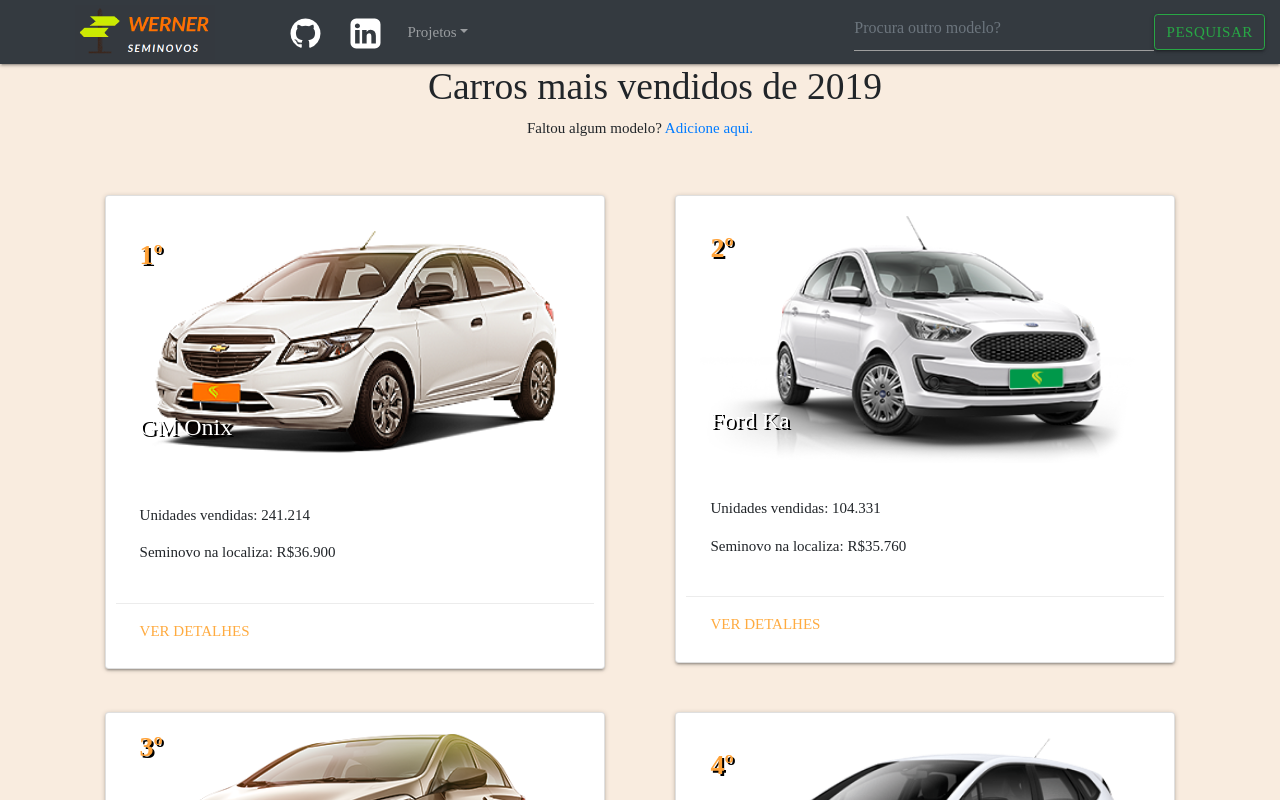
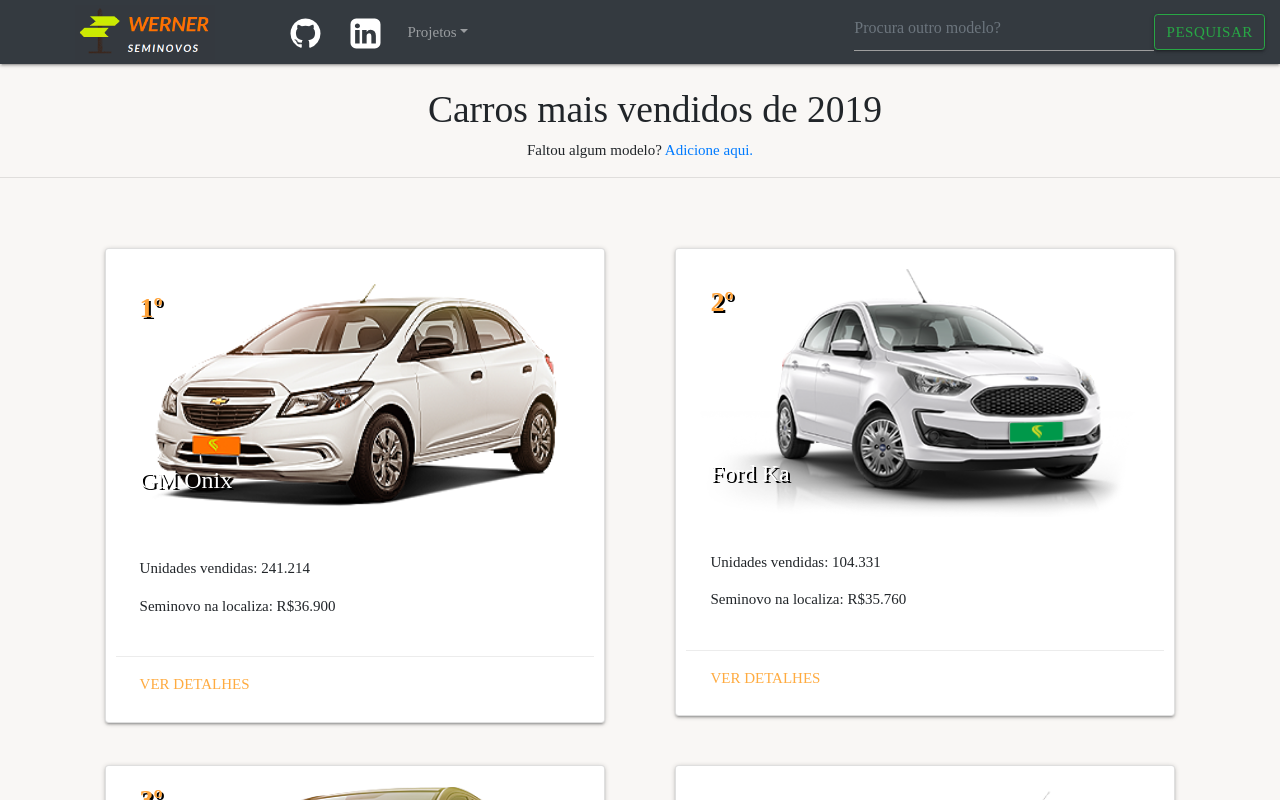
Before and after one commit to lucas-werner/talentos-digitais-localiza, a React (Create React App) app: page / in a window 1280 px wide. Shown: the top 800 px of the page. Built offline with nearby package versions, Linux system fonts and the light colour scheme.

Commit message:
component header created

```diff
--- a/src/App.css
+++ b/src/App.css
@@ -1,5 +1,5 @@
 body {
-  background-color: rgba(247, 227, 208, 0.664);
+  background-color: rgba(247, 244, 242, 0.726);
   box-sizing: border-box;
 }
 
--- a/src/components/CustomerRating.js
+++ b/src/components/CustomerRating.js
@@ -122,7 +122,7 @@
           </div>
           <br></br>
           <div>
-            <textarea onChange={this.addComment} />
+            <textarea placeholder="Insira aqui seu comentário" onChange={this.addComment} />
           </div>
           <div>
             <button type="button" onClick={this.saveRating}>Avaliar</button>
--- /dev/null
+++ b/src/components/Header.js
@@ -0,0 +1,52 @@
+import React from 'react';
+import Logo from '../images/werner.png'
+import GitHub from '../images/git-hub.svg'
+import LinkedIn from '../images/linkedin.svg'
+import 'bootstrap/dist/css/bootstrap.css';
+import 'bootstrap/dist/js/bootstrap.js';
+
+function Header(props) {
+  const { handleChange, handleSubmit } = props;
+  return (
+    <nav className="navbar navbar-expand-lg navbar-dark bg-dark">
+      <a href="https://lucas-werner.github.io/" target="_blank" rel="noopener noreferrer"><img src={Logo} alt="werner-seminovos-logo" className="logo" /></a>
+      <button className="navbar-toggler" type="button" data-toggle="collapse" data-target="#navbarSupportedContent" aria-controls="navbarSupportedContent" aria-expanded="false" aria-label="Toggle navigation">
+        <span class="navbar-toggler-icon"></span>
+      </button>
+      <div className="collapse navbar-collapse" id="navbarSupportedContent">
+        <ul class="navbar-nav mr-auto">
+          <li class="nav-item">
+            <a href="https://github.com/lucas-werner" title="GitHub" className="social-logo nav-link" target="_blank" rel="noopener noreferrer">
+              <img src={GitHub} alt="git-hub" />
+            </a>
+          </li>
+          <li class="nav-item">
+            <a href="https://www.linkedin.com/in/wernerlucas/" title="LinkedIn" className="social-logo nav-link" target="_blank" rel="noopener noreferrer"> <img src={LinkedIn} alt="git-hub" /></a>
+          </li>
+          <li class="nav-item dropdown">
+            <p class="nav-link dropdown-toggle social-logo" id="navbarDropdown" role="button" data-toggle="dropdown" aria-haspopup="true" aria-expanded="false">
+              Projetos
+          </p>
+            <div class="dropdown-menu" aria-labelledby="navbarDropdown">
+              <a class="dropdown-item" href="http://lucas-werner.github.io/projetos/facebook-page" target="_blank" rel="noopener noreferrer">Facebook Page</a>
+              <a class="dropdown-item" href="http://lucas-werner.github.io/projetos/daily-prophet" target="_blank" rel="noopener noreferrer" >Profeta Diário</a>
+              <a class="dropdown-item" href="http://lucas-werner.github.io/projetos/meme-generator" target="_blank" rel="noopener noreferrer">Meme Generator</a>
+              <a class="dropdown-item" href="http://lucas-werner.github.io/projetos/pixel-art" target="_blank" rel="noopener noreferrer">Pixel Art</a>
+              <a class="dropdown-item" href="http://lucas-werner.github.io/projetos/color-guess" target="_blank" rel="noopener noreferrer">Color Guess</a>
+              <a class="dropdown-item" href="http://lucas-werner.github.io/projetos/to-do-list" target="_blank" rel="noopener noreferrer">To do list</a>
+              <a class="dropdown-item" href="http://lucas-werner.github.io/projetos/trybe-curriculo" target="_blank" rel="noopener noreferrer">Currículo Trybe</a>
+            </div>
+          </li>
+        </ul>
+
+        <form onSubmit={e => handleSubmit(e)} class="form-inline my-2 my-lg-0 search-bar">
+          <input className="form-control input-car" type="search" placeholder="Procura outro modelo?" aria-label="Pesquisar" onChange={e => handleChange(e)} />
+          <button class="btn btn-outline-success my-2 my-sm-0" type="submit">Pesquisar</button>
+        </form>
+
+      </div>
+    </nav>
+  )
+}
+
+export default Header;
--- a/src/pages/CarList.js
+++ b/src/pages/CarList.js
@@ -23,9 +23,11 @@
     return (
       <div>
         <div style={{ textAlign: 'center' }}>
+          <br></br>
         <h1 className="title">Carros mais vendidos de 2019</h1>
           <span>Faltou algum modelo? </span><Link to="/cars/new" className="card-action">Adicione aqui.</Link>
         </div>
+        <hr></hr>
         <div className="car-list">
           {cars.map((car) => <CarCard key={car.title} car={car} />)}
         </div>
--- a/src/pages/Home.js
+++ b/src/pages/Home.js
@@ -1,15 +1,11 @@
 import React, { Component } from 'react';
-import Logo from '../images/werner.png'
-import GitHub from '../images/git-hub.svg'
-import LinkedIn from '../images/linkedin.svg'
 import ProductList from '../components/queryList';
 import CarList from './CarList';
+import Header from '../components/Header';
 import * as productAPI from '../services/queryAPI';
-import 'bootstrap/dist/css/bootstrap.css';
-import 'bootstrap/dist/js/bootstrap.js';
 import './home.css';
 
-class SearchBar extends Component {
+class Home extends Component {
   constructor(props) {
     super(props);
     this.state = {
@@ -17,7 +13,6 @@
       isShouldRedirect: false,
       products: [],
     };
-    this.createNavBar = this.createNavBar.bind(this);
     this.handleChange = this.handleChange.bind(this);
     this.handleSubmit = this.handleSubmit.bind(this);
   }
@@ -30,54 +25,10 @@
     event.preventDefault();
     const { query } = this.state
     if (query !== '') {
-
       return productAPI.getQuery(query)
         .then((products) => this.setState({ isShouldRedirect: true, products: products.results }));
     }
     return false;
-  }
-
-  createNavBar() {
-    return (
-      <nav className="navbar navbar-expand-lg navbar-dark bg-dark">
-        <a href="https://lucas-werner.github.io/" target="_blank" rel="noopener noreferrer"><img src={Logo} alt="werner-seminovos-logo" className="logo" /></a>
-        <button className="navbar-toggler" type="button" data-toggle="collapse" data-target="#navbarSupportedContent" aria-controls="navbarSupportedContent" aria-expanded="false" aria-label="Toggle navigation">
-          <span class="navbar-toggler-icon"></span>
-        </button>
-        <div className="collapse navbar-collapse" id="navbarSupportedContent">
-          <ul class="navbar-nav mr-auto">
-            <li class="nav-item">
-              <a href="https://github.com/lucas-werner" title="GitHub" className="social-logo nav-link" target="_blank" rel="noopener noreferrer">
-                <img src={GitHub} alt="git-hub" />
-              </a>
-            </li>
-            <li class="nav-item">
-              <a href="https://www.linkedin.com/in/wernerlucas/" title="LinkedIn" className="social-logo nav-link" target="_blank" rel="noopener noreferrer"> <img src={LinkedIn} alt="git-hub" /></a>
-            </li>
-            <li class="nav-item dropdown">
-              <p class="nav-link dropdown-toggle social-logo" id="navbarDropdown" role="button" data-toggle="dropdown" aria-haspopup="true" aria-expanded="false">
-                Projetos
-            </p>
-              <div class="dropdown-menu" aria-labelledby="navbarDropdown">
-                <a class="dropdown-item" href="http://lucas-werner.github.io/projetos/facebook-page" target="_blank" rel="noopener noreferrer">Facebook Page</a>
-                <a class="dropdown-item" href="http://lucas-werner.github.io/projetos/daily-prophet" target="_blank" rel="noopener noreferrer" >Profeta Diário</a>
-                <a class="dropdown-item" href="http://lucas-werner.github.io/projetos/meme-generator" target="_blank" rel="noopener noreferrer">Meme Generator</a>
-                <a class="dropdown-item" href="http://lucas-werner.github.io/projetos/pixel-art" target="_blank" rel="noopener noreferrer">Pixel Art</a>
-                <a class="dropdown-item" href="http://lucas-werner.github.io/projetos/color-guess" target="_blank" rel="noopener noreferrer">Color Guess</a>
-                <a class="dropdown-item" href="http://lucas-werner.github.io/projetos/to-do-list" target="_blank" rel="noopener noreferrer">To do list</a>
-                <a class="dropdown-item" href="http://lucas-werner.github.io/projetos/trybe-curriculo" target="_blank" rel="noopener noreferrer">Currículo Trybe</a>
-              </div>
-            </li>
-          </ul>
-
-          <form onSubmit={this.handleSubmit} class="form-inline my-2 my-lg-0 search-bar">
-            <input className="form-control input-car" type="search" placeholder="Procura outro modelo?" aria-label="Pesquisar" value={this.state.query} onChange={this.handleChange} />
-            <button class="btn btn-outline-success my-2 my-sm-0" type="submit">Pesquisar</button>
-          </form>
-
-        </div>
-      </nav>
-    )
   }
 
   render() {
@@ -85,16 +36,15 @@
     if (!isShouldRedirect) {
       return (
         <div className="main_page">
-          {this.createNavBar()}
+          <Header handleChange={this.handleChange} handleSubmit={this.handleSubmit} />
           <CarList />
               </div>
       );
     }
 
     return (
-
       <div className="main_page">
-        {this.createNavBar()}
+          <Header handleChange={this.handleChange} handleSubmit={this.handleSubmit} />
           <div>
           <div className="productList">
             <ProductList
@@ -107,4 +57,4 @@
   }
 }
 
-export default SearchBar;
+export default Home;
```
